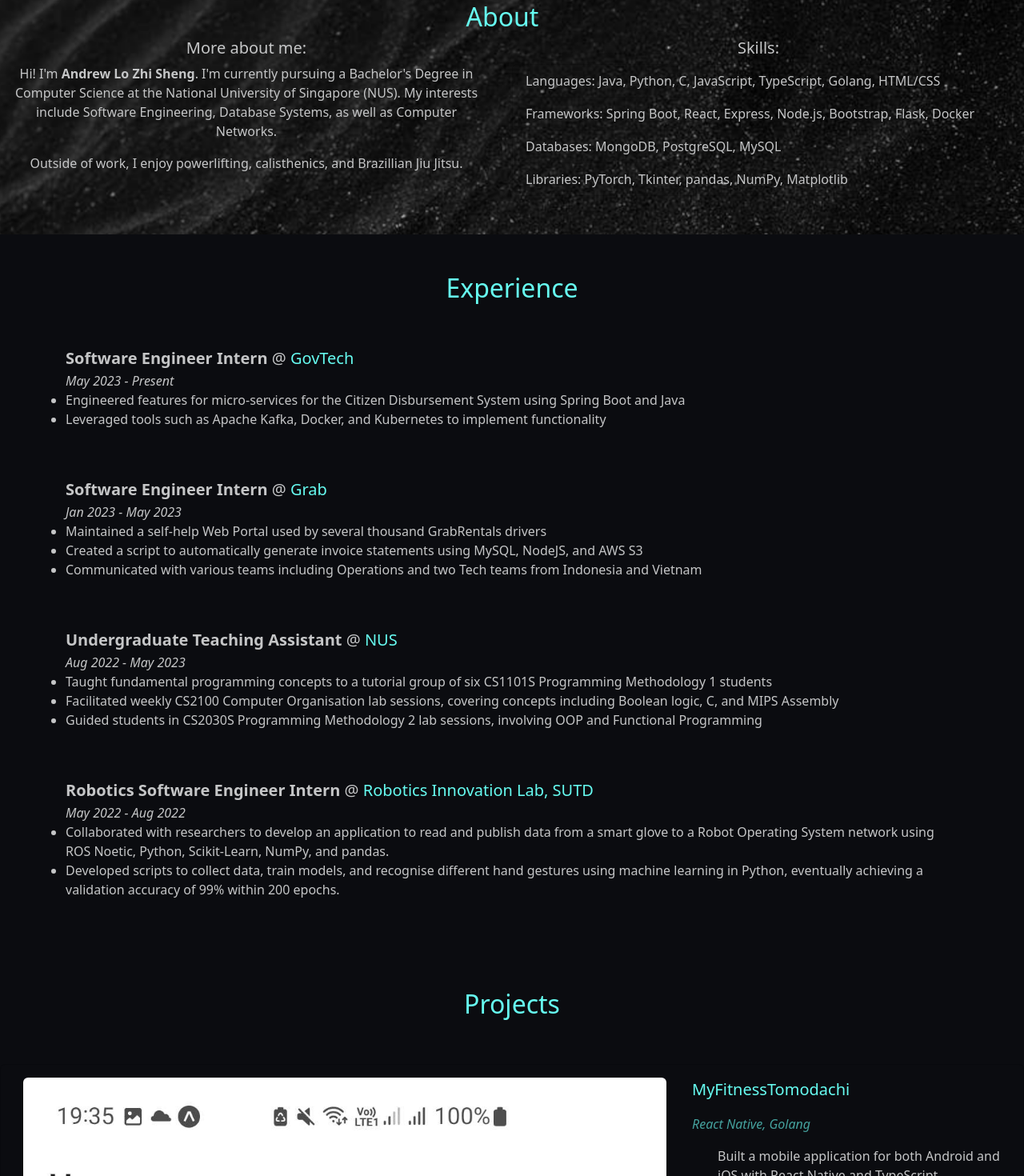
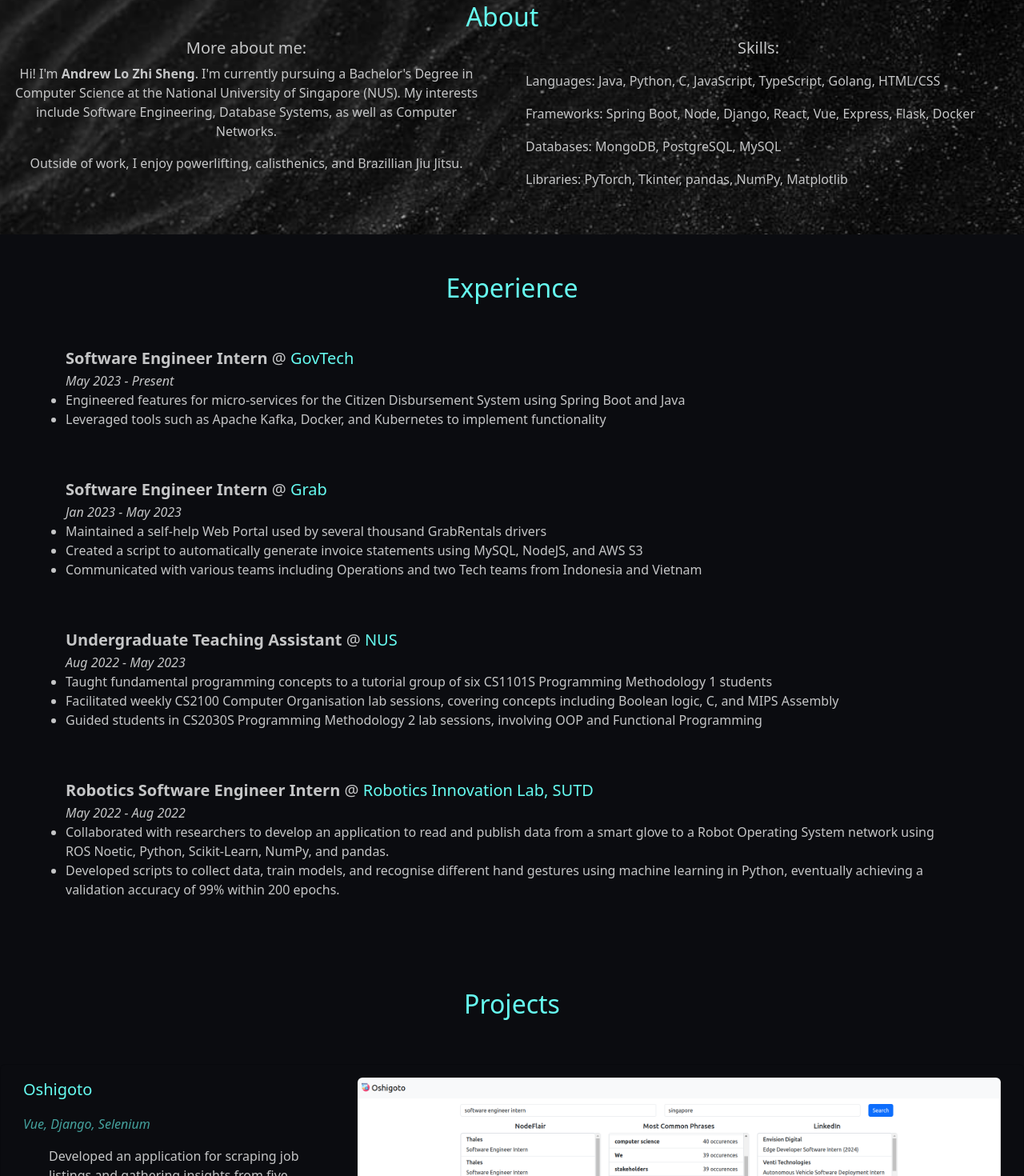
Before and after one commit to wrewsama/portfolio, a React (Create React App) app: page / in a window 1280 px wide. Shown: the part 300-1770 px from the top of the page at 80% size. Built offline with nearby package versions, Linux system fonts and the light colour scheme.

Commit message:
add oshigoto project and new skills

```diff
--- a/src/components/about.js
+++ b/src/components/about.js
@@ -26,7 +26,7 @@
 
                     <ul className="list-group text-start">
                         <li className="list-group-item bg-transparent text-normal">Languages: Java, Python, C, JavaScript, TypeScript, Golang, HTML/CSS</li>
-                        <li className="list-group-item bg-transparent text-normal">Frameworks: Spring Boot, React, Express, Node.js, Bootstrap, Flask, Docker</li>
+                        <li className="list-group-item bg-transparent text-normal">Frameworks: Spring Boot, Node, Django, React, Vue, Express, Flask, Docker </li>
                         <li className="list-group-item bg-transparent text-normal">Databases: MongoDB, PostgreSQL, MySQL</li>
                         <li className="list-group-item bg-transparent text-normal">Libraries: PyTorch, Tkinter, pandas, NumPy, Matplotlib</li>
                     </ul>
--- a/src/components/projects.js
+++ b/src/components/projects.js
@@ -5,6 +5,7 @@
 import tmwIcon from '../img/tmw.png'
 import gcIcon from '../img/githubcontact.png'
 import mftIcon from '../img/mft.jpg'
+import oshigotoIcon from '../img/oshigoto.png'
 
 
 export default function Projects() {
@@ -13,6 +14,20 @@
             <div className="container px-4 justify-content-center">
                 <div className="row text-center text-heading">
                     <h2>Projects</h2>
+                </div>
+
+                <div className="row d-flex justify-content-center">
+                    <ProjectItemAlt
+                      title="Oshigoto"
+                      techStack={"Vue, Django, Selenium"}
+                      screenshot={oshigotoIcon}
+                      bulletPoints={["Developed an application for scraping job listings and gathering insights from five different job listing sites"]}
+                      links={[{
+                        name: "source code",
+                        url: "https://github.com/wrewsama/oshigoto"}]
+                        }
+                      />
+
                 </div>
 
                 <div className="row d-flex justify-content-center">
```
Also changed, not shown: src/img/oshigoto.png (added).
